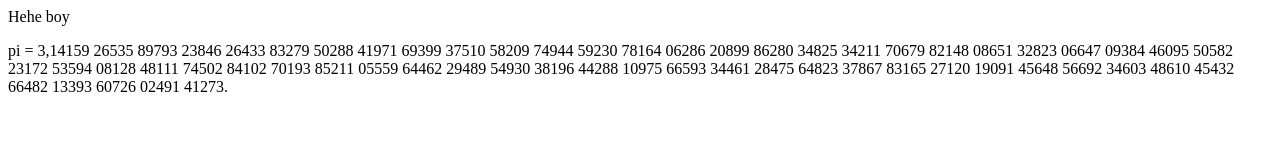
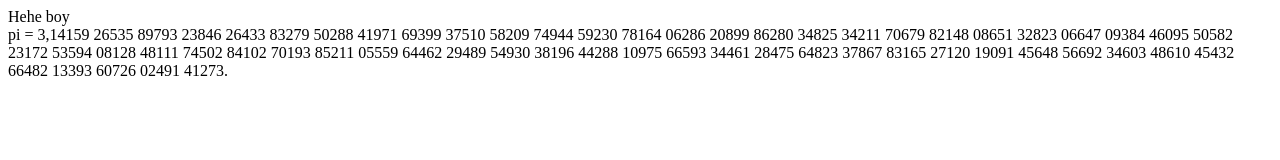
Before and after one commit to Panda28007/Panda28007, a plain HTML site: page sla/index.html in a window 1280 px wide. Drawn offline with Linux system fonts and the light colour scheme.

Commit message:
Update index.html

```diff
--- a/sla/index.html
+++ b/sla/index.html
@@ -1,3 +1,3 @@
 Hehe boy
-<p>
+</br>
 pi = 3,14159 26535 89793 23846 26433 83279 50288 41971 69399 37510 58209 74944 59230 78164 06286 20899 86280 34825 34211 70679 82148 08651 32823 06647 09384 46095 50582 23172 53594 08128 48111 74502 84102 70193 85211 05559 64462 29489 54930 38196 44288 10975 66593 34461 28475 64823 37867 83165 27120 19091 45648 56692 34603 48610 45432 66482 13393 60726 02491 41273.
```
